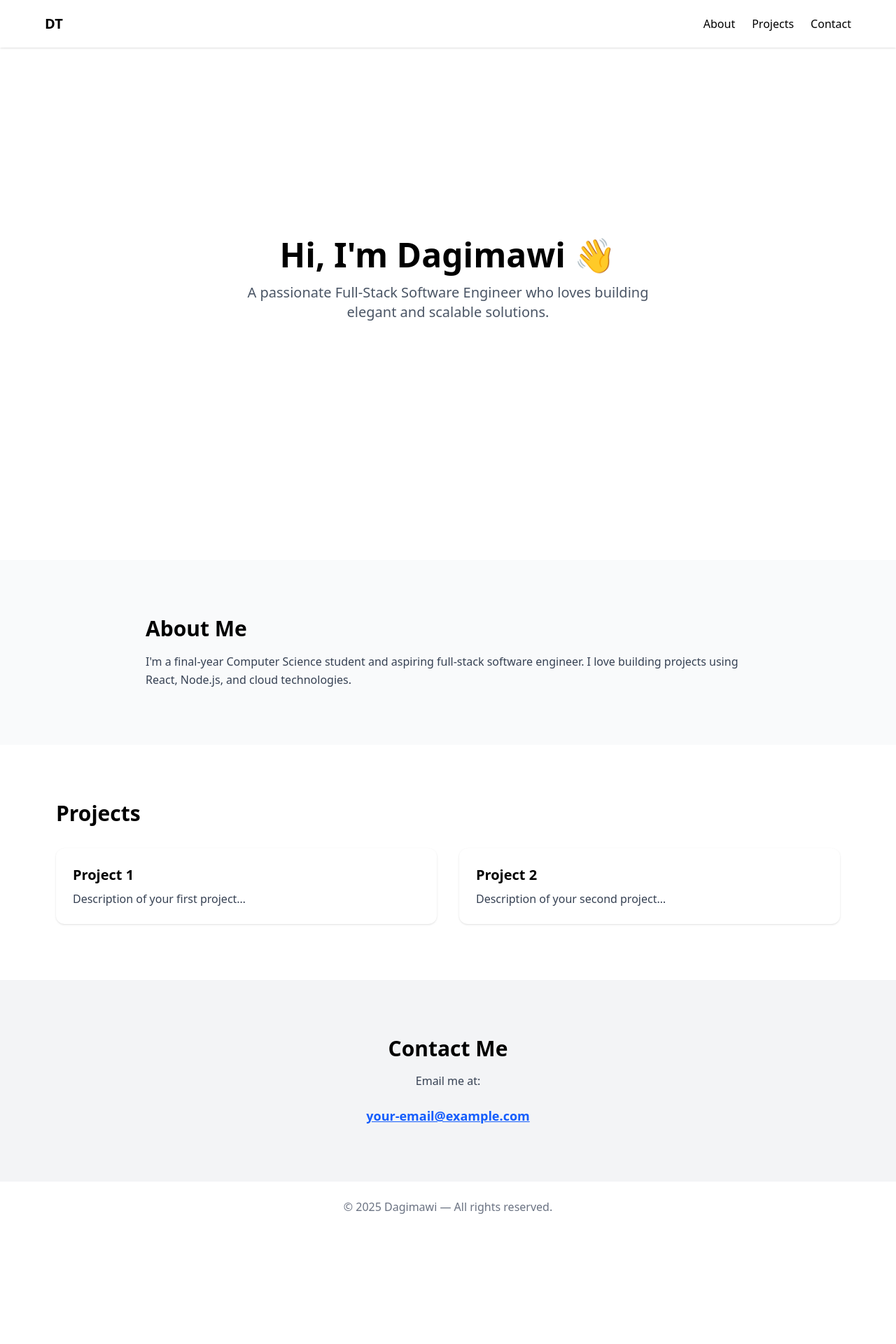
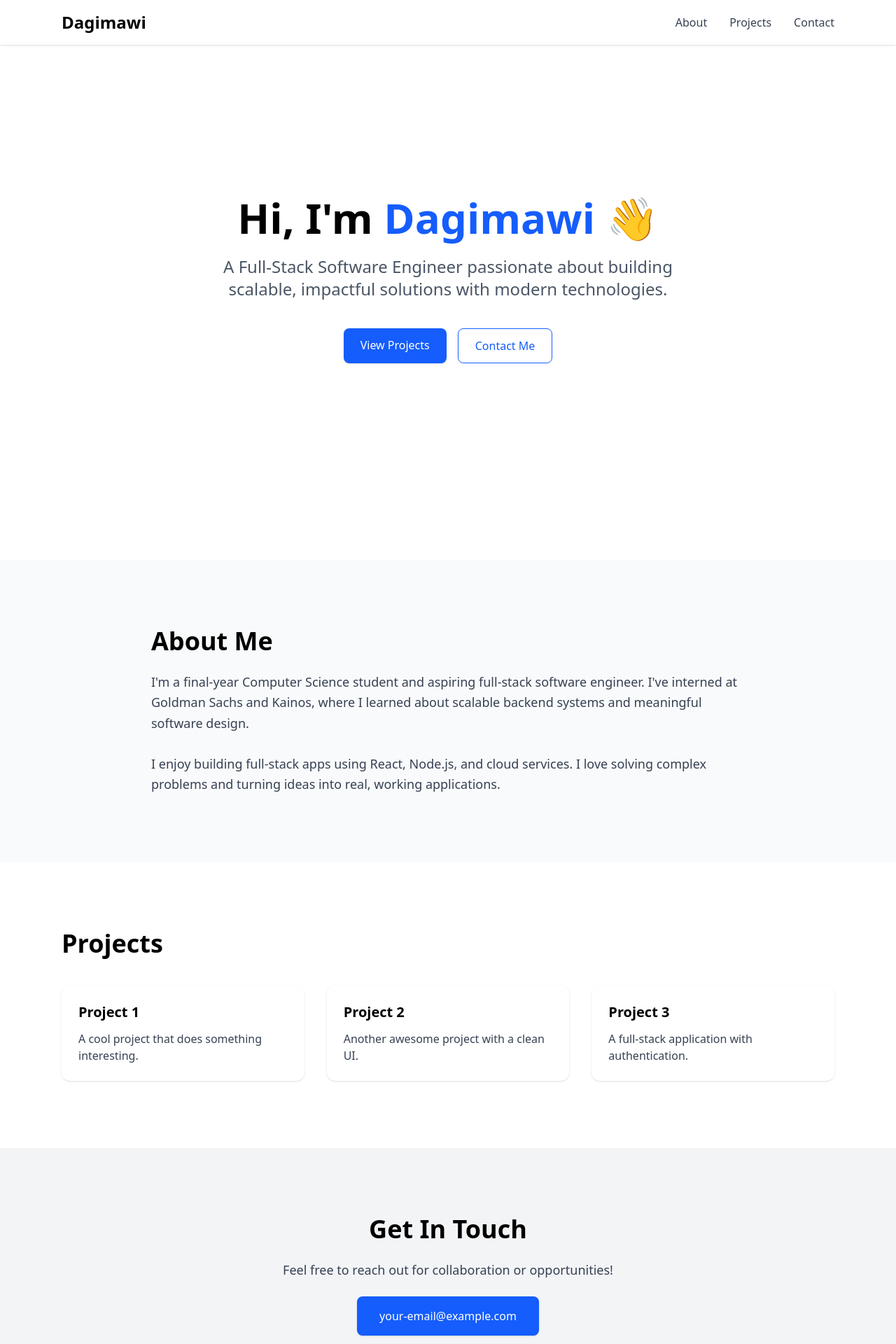
Before and after one commit to Dagimawi7/My_Portfilio, a React (Vite) app: page / in a window 1280 px wide. Shown: the top 1920 px of the page at 70% size. Before the commit the page ends 1760 px from the top, so only its background shows below. Built offline with nearby package versions, Linux system fonts and the light colour scheme.

Commit message:
added Smooth Fade + Slide Animation to Hero Section

```diff
--- a/package.json
+++ b/package.json
@@ -10,6 +10,7 @@
     "preview": "vite preview"
   },
   "dependencies": {
+    "framer-motion": "^12.23.24",
     "react": "^19.2.0",
     "react-dom": "^19.2.0"
   },
--- a/src/App.jsx
+++ b/src/App.jsx
@@ -4,6 +4,8 @@ import About from "./components/About";
 import Projects from "./components/Projects";
 import Contact from "./components/Contact";
 import Footer from "./components/Footer";
+import Layout from "./Layout";
+
 
 export default function App() {
   return (
@@ -14,6 +16,7 @@ export default function App() {
       <Projects />
       <Contact />
       <Footer />
+      <Layout />
     </>
   );
 }
--- /dev/null
+++ b/src/Layout.jsx
@@ -0,0 +1,9 @@
+export default function Layout({ children }) {
+    return (
+      <div className="font-sans bg-white text-gray-900">
+        <div className="pt-20"> {/* spacing for fixed navbar */}
+          {children}
+        </div>
+      </div>
+    );
+  }
--- a/src/components/About.jsx
+++ b/src/components/About.jsx
@@ -1,11 +1,17 @@
 export default function About() {
     return (
-      <section id="about" className="py-20 bg-gray-50">
-        <div className="max-w-4xl mx-auto px-4">
-          <h2 className="text-3xl font-bold mb-4">About Me</h2>
-          <p className="text-gray-700 leading-relaxed">
-            I'm a final-year Computer Science student and aspiring full-stack software engineer.
-            I love building projects using React, Node.js, and cloud technologies.
+      <section id="about" className="py-24 bg-gray-50">
+        <div className="max-w-4xl mx-auto px-6">
+          <h2 className="text-4xl font-bold mb-6">About Me</h2>
+
+          <p className="text-lg text-gray-700 leading-relaxed">
+            I'm a final-year Computer Science student and aspiring full-stack
+            software engineer. I've interned at Goldman Sachs and Kainos, where I
+            learned about scalable backend systems and meaningful software design.
+            <br /><br />
+            I enjoy building full-stack apps using React, Node.js, and cloud
+            services. I love solving complex problems and turning ideas into real,
+            working applications.
           </p>
         </div>
       </section>
--- a/src/components/Contact.jsx
+++ b/src/components/Contact.jsx
@@ -1,13 +1,16 @@
 export default function Contact() {
     return (
-      <section id="contact" className="py-20 bg-gray-100">
-        <div className="max-w-4xl mx-auto px-4 text-center">
-          <h2 className="text-3xl font-bold mb-4">Contact Me</h2>
-          <p className="mb-6 text-gray-700">Email me at:</p>
+      <section id="contact" className="py-24 bg-gray-100">
+        <div className="max-w-4xl mx-auto px-6 text-center">
+          <h2 className="text-4xl font-bold mb-6">Get In Touch</h2>
+
+          <p className="text-lg text-gray-700 mb-6">
+            Feel free to reach out for collaboration or opportunities!
+          </p>
 
           <a
             href="mailto:your-email@example.com"
-            className="text-lg font-semibold text-blue-600 underline"
+            className="inline-block px-8 py-4 bg-blue-600 text-white rounded-lg shadow hover:bg-blue-700 transition"
           >
             your-email@example.com
           </a>
--- a/src/components/Hero.jsx
+++ b/src/components/Hero.jsx
@@ -1,10 +1,47 @@
+import { motion } from "framer-motion";
+
 export default function Hero() {
-    return (
-      <section className="h-screen flex flex-col justify-center items-center text-center">
-        <h1 className="text-5xl font-bold mb-4">Hi, I'm Dagimawi 👋</h1>
-        <p className="text-xl text-gray-600 max-w-xl">
-          A passionate Full-Stack Software Engineer who loves building elegant and scalable solutions.
-        </p>
-      </section>
-    );
-  }
+  return (
+    <section className="min-h-screen flex flex-col justify-center items-center text-center px-6">
+      <motion.h1
+        initial={{ opacity: 0, y: 20 }}
+        animate={{ opacity: 1, y: 0 }}
+        transition={{ duration: 0.8 }}
+        className="text-4xl md:text-6xl font-bold mb-6"
+      >
+        Hi, I'm <span className="text-blue-600">Dagimawi</span> 👋
+      </motion.h1>
+
+      <motion.p
+        initial={{ opacity: 0, y: 20 }}
+        animate={{ opacity: 1, y: 0 }}
+        transition={{ duration: 1, delay: 0.2 }}
+        className="text-lg md:text-2xl text-gray-600 max-w-2xl"
+      >
+        A Full-Stack Software Engineer passionate about building scalable,
+        impactful solutions with modern technologies.
+      </motion.p>
+
+      <motion.div
+        initial={{ opacity: 0, y: 20 }}
+        animate={{ opacity: 1, y: 0 }}
+        transition={{ duration: 1, delay: 0.4 }}
+        className="mt-10 flex space-x-4"
+      >
+        <a
+          href="#projects"
+          className="px-6 py-3 bg-blue-600 text-white rounded-lg shadow hover:bg-blue-700 transition"
+        >
+          View Projects
+        </a>
+
+        <a
+          href="#contact"
+          className="px-6 py-3 border border-blue-600 text-blue-600 rounded-lg hover:bg-blue-50 transition"
+        >
+          Contact Me
+        </a>
+      </motion.div>
+    </section>
+  );
+}
--- a/src/components/Navbar.jsx
+++ b/src/components/Navbar.jsx
@@ -1,14 +1,14 @@
 export default function Navbar() {
     return (
-      <nav className="p-5 bg-white shadow fixed top-0 left-0 w-full z-50">
-        <div className="max-w-6xl mx-auto flex justify-between items-center">
-          <h1 className="text-xl font-bold">DT</h1>
+      <nav className="fixed top-0 left-0 w-full bg-white shadow z-50">
+        <div className="max-w-6xl mx-auto px-6 py-4 flex justify-between items-center">
+          <h1 className="text-2xl font-bold">Dagimawi</h1>
 
-          <ul className="flex space-x-6">
-            <li><a href="#about" className="hover:text-blue-500">About</a></li>
-            <li><a href="#projects" className="hover:text-blue-500">Projects</a></li>
-            <li><a href="#contact" className="hover:text-blue-500">Contact</a></li>
-          </ul>
+          <div className="hidden md:flex space-x-8 text-gray-700 font-medium">
+            <a href="#about" className="hover:text-blue-600">About</a>
+            <a href="#projects" className="hover:text-blue-600">Projects</a>
+            <a href="#contact" className="hover:text-blue-600">Contact</a>
+          </div>
         </div>
       </nav>
     );
--- a/src/components/Projects.jsx
+++ b/src/components/Projects.jsx
@@ -1,19 +1,34 @@
 export default function Projects() {
+    const projects = [
+      {
+        title: "Project 1",
+        description: "A cool project that does something interesting.",
+      },
+      {
+        title: "Project 2",
+        description: "Another awesome project with a clean UI.",
+      },
+      {
+        title: "Project 3",
+        description: "A full-stack application with authentication.",
+      },
+    ];
+
     return (
-      <section id="projects" className="py-20">
-        <div className="max-w-6xl mx-auto px-4">
-          <h2 className="text-3xl font-bold mb-8">Projects</h2>
+      <section id="projects" className="py-24">
+        <div className="max-w-6xl mx-auto px-6">
+          <h2 className="text-4xl font-bold mb-10">Projects</h2>
 
-          <div className="grid md:grid-cols-2 gap-8">
-            <div className="p-6 rounded-xl shadow bg-white">
-              <h3 className="text-xl font-semibold">Project 1</h3>
-              <p className="text-gray-700 mt-2">Description of your first project…</p>
-            </div>
-
-            <div className="p-6 rounded-xl shadow bg-white">
-              <h3 className="text-xl font-semibold">Project 2</h3>
-              <p className="text-gray-700 mt-2">Description of your second project…</p>
-            </div>
+          <div className="grid md:grid-cols-3 gap-8">
+            {projects.map((project, idx) => (
+              <div
+                key={idx}
+                className="p-6 bg-white shadow rounded-xl hover:shadow-lg transition"
+              >
+                <h3 className="text-xl font-semibold">{project.title}</h3>
+                <p className="text-gray-700 mt-3">{project.description}</p>
+              </div>
+            ))}
           </div>
         </div>
       </section>
```
Also changed, not shown: 1 other file (tests, documents, lock files or other folders).
